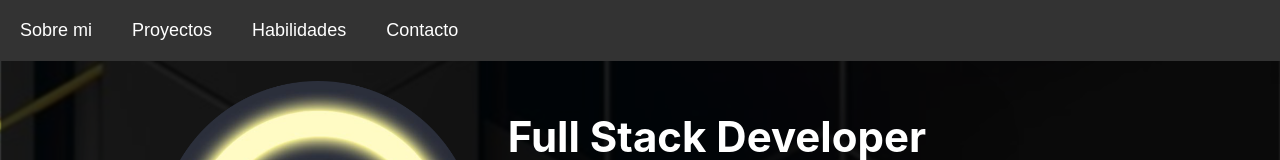
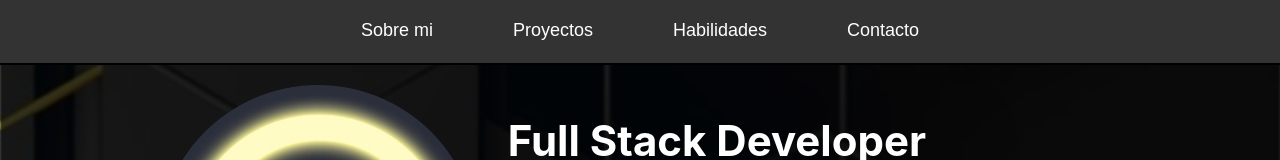
Before and after one commit to EzeGomez0407/my-portfolio, a React (Create React App) app in the folder my-portfolio/: page / in a window 1280 px wide. Shown: the top 160 px of the page. Built offline with nearby package versions, Linux system fonts and the light colour scheme.

Commit message:
Changes in the styles of the Nav component, and in the responsive design

```diff
--- a/my-portfolio/src/App.js
+++ b/my-portfolio/src/App.js
@@ -14,7 +14,6 @@ function App() {
           {/* <Route path="/contact-me" element={<ContactMe />} /> */}
         </Route>
       </Routes>
-      {/* <Home /> */}
     </div>
   );
 }
--- a/my-portfolio/src/components/NavBar/NavBar.js
+++ b/my-portfolio/src/components/NavBar/NavBar.js
@@ -1,19 +1,32 @@
 import React from "react";
 import { Outlet } from "react-router-dom";
+import { useEffect, useState } from "react";
 // import ContactMe from "../../pages/ContactMe/ContactMe";
 import s from "./navBar.module.css";
 
 function NavBar() {
+  const [widthScreen, setWidthScreen] = useState();
+
+  window.addEventListener("resize", () => {
+    setWidthScreen(window.visualViewport.width);
+  });
+
   const handlerClickScroll = (e) => {
     e.preventDefault();
     const { name } = e.target;
+    const element = document.getElementById(name);
 
-    const element = document.getElementById(name);
-    element.scrollIntoView({ behavior: "smooth", block: "end" });
+    widthScreen < 1400
+      ? element.scrollIntoView({ behavior: "smooth", block: "start" })
+      : element.scrollIntoView({ behavior: "smooth", block: "end" });
   };
 
+  useEffect(() => {
+    setWidthScreen(window.visualViewport.width);
+  }, []);
+
   return (
-    <div className={s.containNav}>
+    <div className={s.containLayout}>
       <nav className={s.nav}>
         <button
           className={s.links}
@@ -33,11 +46,11 @@ function NavBar() {
           Habilidades
         </button>
         {/* <a className={s.links} href="#my-experience">
-          Experiencia
-        </a> */}
+            Experiencia
+          </a> */}
         {/* <Link className={s.links} to="/contact-me">
-          Contacto
-        </Link> */}
+            Contacto
+          </Link> */}
         <button
           className={s.links}
           name="contact-me"
--- a/my-portfolio/src/components/NavBar/navBar.module.css
+++ b/my-portfolio/src/components/NavBar/navBar.module.css
@@ -1,4 +1,4 @@
-.containNav {
+.containLayout {
   width: 100%;
   position: relative;
 }
@@ -9,23 +9,32 @@
   position: sticky;
   top: 0;
   width: 100%;
-  padding: 20px 0px;
+  padding: 0px;
+  background-color: #333;
   z-index: 10;
-  background-color: #333;
+  border-bottom: #000 solid 2px;
 }
 .links {
+  height: 100%;
+  position: relative;
   text-decoration: none;
   border: none;
+  border-bottom: #ffffff00 solid 2px;
+  padding: 20px 0;
   background: none;
   color: #fff;
   font-size: 16px;
   cursor: pointer;
+  transition: border 0.3s;
+}
+.links:hover {
+  border-bottom: #ffffff solid 2px;
 }
 
 @media (min-width: 720px) {
   .nav {
-    justify-content: flex-start;
-    /* padding: 20px; */
+    justify-content: center;
+    gap: 40px;
   }
   .links {
     margin: 0 20px;
--- a/my-portfolio/src/components/Proyects/Proyects.js
+++ b/my-portfolio/src/components/Proyects/Proyects.js
@@ -1,15 +1,8 @@
-import React, { useState } from "react";
 import Carrousel from "../CarrouselManual/Carrousel";
 import s from "./Proyects.module.css";
 import { SiGithub } from "react-icons/si";
 
 function Proyects() {
-  const [viewWidth, setVieWidth] = useState(window.visualViewport.width);
-
-  window.addEventListener("resize", () => {
-    setVieWidth(window.visualViewport.width);
-  });
-
   const imgPF = [
     "../../../imgs-pf/Pf screenshot.PNG",
     "../../../imgs-pf/Pf screenshot 2.PNG",
@@ -36,7 +29,6 @@ function Proyects() {
     <section className={s.contain} id="my-proyects">
       <h2 className={s.titleHeader}>Proyectos</h2>
       <div className={s.containProyect}>
-        {viewWidth < 9720 ? (
         <div className={s.proyects}>
           <span className={s.titleProyect}>Little Paws</span>
           <Carrousel arrImages={imgPF} />
@@ -64,18 +56,15 @@ function Proyects() {
             se publican mascotas en situación de calle, para que las puedan
             adoptar. Cuenta con un apartado de e-shop, donde se encuentran
             productos para las mascotas, entre otros. Los usuarios tienen la
-              posibilidad de registrarse o iniciar sesión, pueden editar su
-              perfil y ver su historial, tanto de compras, como adopciones y sus
+            posibilidad de registrarse o iniciar sesión, pueden editar su perfil
+            y ver su historial, tanto de compras, como adopciones y sus
             publicaciones de mascotas. Los administradores poseen un dashboard
-              para tener un control preciso de la plataforma, donde pueden
-              agregar productos, bannear usuarios, bloquear publicaciones, entre
-              otras cosas.
+            para tener un control preciso de la plataforma, donde pueden agregar
+            productos, bannear usuarios, bloquear publicaciones, entre otras
+            cosas.
           </p>
         </div>
-        ) : (
-          <div></div>
-        )}
-        {viewWidth < 9720 ? (
+
         <div className={s.proyects}>
           <span className={s.titleProyect}>Henry Food</span>
           <Carrousel arrImages={imgPI} />
@@ -98,8 +87,8 @@ function Proyects() {
             </a>
           </span>
           <p>
-              <b>Henry Food</b> (proyecto individual), es una aplicación para
-              ver recetas de comidas. Las recetas se pueden filtrar por tipos de
+            <b>Henry Food</b> (proyecto individual), es una aplicación para ver
+            recetas de comidas. Las recetas se pueden filtrar por tipos de
             dietas, ordenar de manera ascendente y descendente, tanto
             alfabeticamente como por puntaje de salud, otras de las
             funcionalidades, es que podemos buscar las recetas por su nombre,
@@ -108,9 +97,6 @@ function Proyects() {
             formulario controlado.
           </p>
         </div>
-        ) : (
-          <div></div>
-        )}
       </div>
     </section>
   );
--- a/my-portfolio/src/pages/Home/Home.module.css
+++ b/my-portfolio/src/pages/Home/Home.module.css
@@ -4,7 +4,6 @@
   position: relative;
   width: 80%;
   margin: 0 auto;
-  /* margin-top: 50px; */
 }
 
 .separateComponent {
```
Lines whose indentation alone changed are shown as unchanged.
